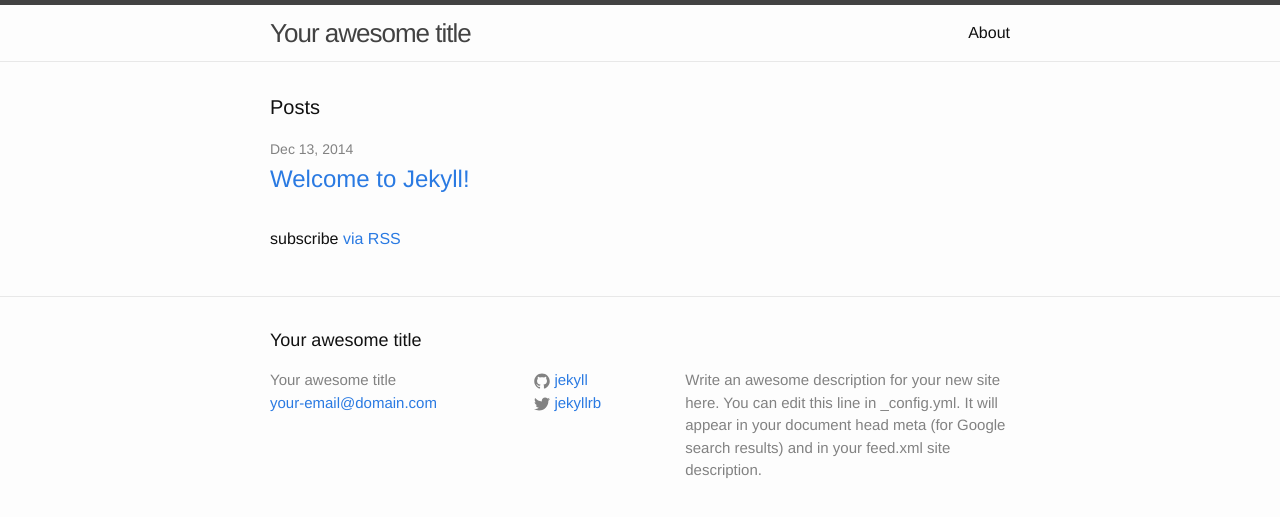
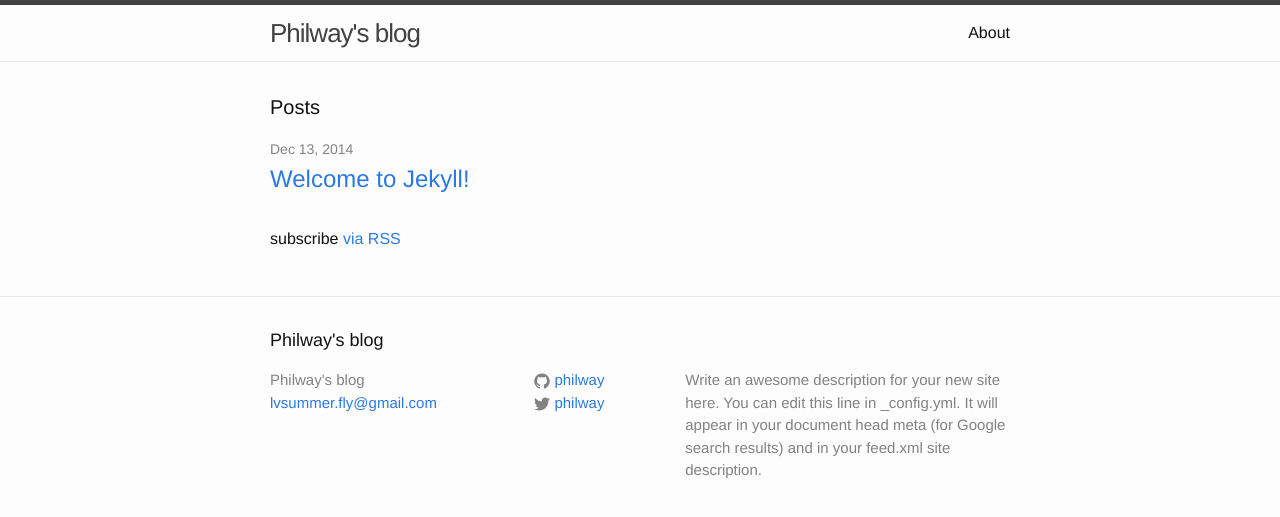
Before and after one commit to philway/philway.github.com, a Jekyll site: the page built from index.html, in a window 1280 px wide. Shown: the top 517 px of the page. Built offline with Jekyll 4.4.1, drawn with Linux system fonts in a browser that asks for light colours.

Commit message:
update _config.yml

```diff
--- a/_config.yml
+++ b/_config.yml
@@ -1,14 +1,14 @@
 # Site settings
-title: Your awesome title
-email: your-email@domain.com
+title: Philway's blog
+email: lvsummer.fly@gmail.com
 description: > # this means to ignore newlines until "baseurl:"
   Write an awesome description for your new site here. You can edit this
   line in _config.yml. It will appear in your document head meta (for
   Google search results) and in your feed.xml site description.
 baseurl: "" # the subpath of your site, e.g. /blog/
 url: "http://yourdomain.com" # the base hostname & protocol for your site
-twitter_username: jekyllrb
-github_username:  jekyll
+twitter_username: philway
+github_username: philway
 
 # Build settings
 markdown: kramdown
```
